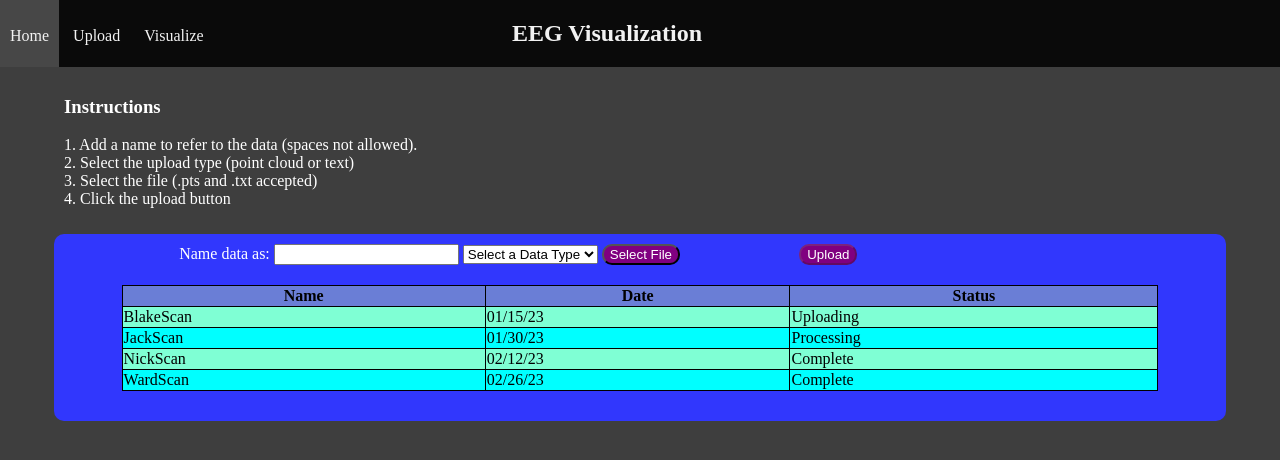
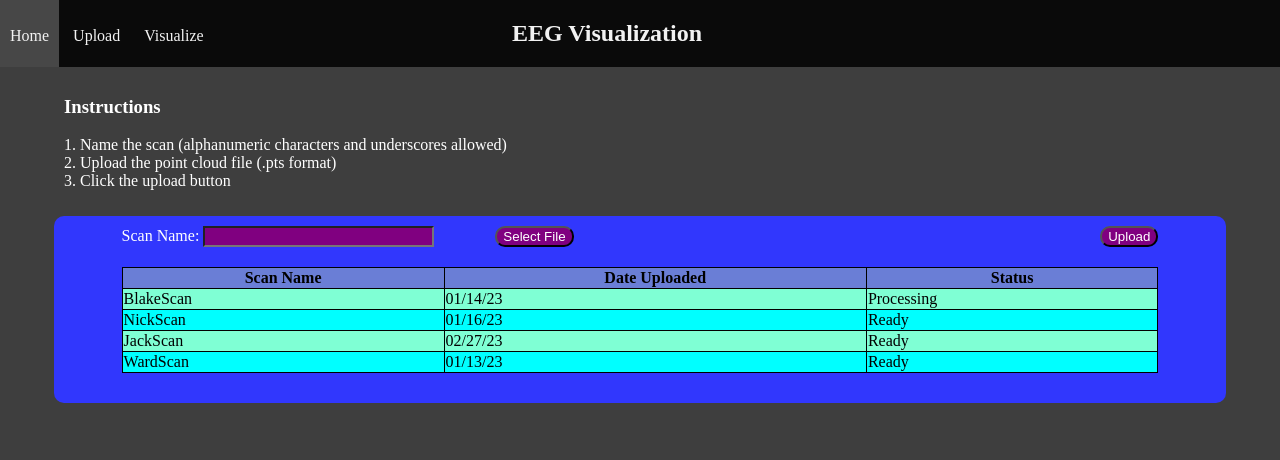
Before and after one commit to nmuscolino/CS495_EEG_Visualization, a Django app: page /upload in a window 1280 px wide. Shown: the top 460 px of the page. Run offline with Django 3.2, Linux system fonts and the light colour scheme.

Commit message:
made updates to upload page

```diff
--- a/eeg_visualization/eeg_app/static/js/upload.js
+++ b/eeg_visualization/eeg_app/static/js/upload.js
@@ -1,5 +1,8 @@
 let x, y, z, l, r, g, b;
 let chunkCounter = 0;
+let dbData;
+
+const table = document.querySelector('#data-table');
 
 const fileSelector = document.querySelector('#file-input');
 
@@ -7,7 +10,6 @@ const fileSelectButton = document.querySelector("#file-select-button");
 
 const fileNameLabel = document.querySelector("#file-name-label");
 fileNameLabel.textContent = '';
-
 
 const uploadButton = document.querySelector('#upload-button');
 uploadButton.addEventListener('click', function() {
@@ -108,3 +110,66 @@ function IncrementChunkCounter() {
         Get('process');
     }
 }
+
+//New Code
+
+const nameOfFile = document.querySelector('#name-of-file');
+nameOfFile.addEventListener('keyup', RemoveCharacters);
+nameOfFile.addEventListener('keydown', RemoveCharacters);
+
+function RemoveCharacters() {
+    const regExp = new RegExp('[^0-9a-zA-Z_]')
+    var res = nameOfFile.value.replace(regExp, '');
+    nameOfFile.value = res;
+};
+
+function CreateRow(rowData) {
+    let tr = document.createElement('tr');
+
+    for (let i = 0; i < 3; i++) {
+        let td = document.createElement('td');
+        td.appendChild(document.createTextNode(rowData[i]));
+        tr.appendChild(td);
+    }
+    return tr;
+}
+
+function CreateHeader(headerData) {
+    let tr = document.createElement('tr');
+
+    for (let i = 0; i < 3; i++) {
+        let th = document.createElement('th');
+        th.appendChild(document.createTextNode(headerData[i]));
+        tr.appendChild(th);
+    }
+    return tr;
+}
+
+function CreateTable(table, data) {
+    let headerData = ['Scan Name', 'Date Uploaded', 'Status'];
+    table.appendChild(CreateHeader(headerData));
+
+    for (let i = 0; i < Object.keys(data).length; i++) {
+        let scanName = Object.keys(data)[i];
+        let date = data[Object.keys(data)[i]][0];
+        let status = data[Object.keys(data)[i]][1];
+        let rowData = [scanName, date, status];
+        table.appendChild(CreateRow(rowData));
+    }
+}
+
+function GetRequestDbData() {
+    'use strict';
+    const getRequest = new XMLHttpRequest();
+    getRequest.open('GET', 'getdbdata', true);
+    getRequest.send();
+
+    getRequest.onreadystatechange = function() {
+        if (getRequest.readyState == 4 && getRequest.status == 200) {
+            dbData = getRequest.response;
+            CreateTable(table, JSON.parse(dbData));
+        }
+    }
+}
+
+GetRequestDbData();
--- a/eeg_visualization/eeg_app/templates/upload.html
+++ b/eeg_visualization/eeg_app/templates/upload.html
@@ -23,59 +23,38 @@
     <div id="instruction-bar">
         <h3>Instructions</h3>
         <p>
-            1. Add a name to refer to the data (spaces not allowed).<br>
-            2. Select the upload type (point cloud or text)<br>
-            3. Select the file (.pts and .txt accepted)<br>
-            4. Click the upload button
+            1. Name the scan (alphanumeric characters and underscores allowed) <br>
+            2. Upload the point cloud file (.pts format) <br>
+            3. Click the upload button
         </p>
     </div>
 
     <div class="upload-bar">
-            <span class="labels" style="padding-left: 10%;">Name data as: </span>
-            <input type="text" id="name-of-file">
+            <div style="display: inline-block; padding-left: 5%;">
+                <span class="labels" style="display: inline-block;">Scan Name: </span>
+            </div>
 
-            <select name="ftype" id="ftype-selector">
-                <option value="">Select a Data Type</option>
-                <option value="ptCloud">Point Cloud</option>
-                <option value="txt">Text File</option>
-            </select>
+            <div style="display: inline-block; width: 20%">
+                <input type="text" id="name-of-file" style="display: inline-block; background-color: purple; color: white; width: 100%">
+            </div>
 
-            <input type="file" id="file-input" style="display: none">
-            <button id="file-select-button">Select File</button>
-            <span id=file-name-label class="labels" style="padding-right: 10%"></span>
+            <input type="file" id="file-input" accept=".pts" style="display: none;">
 
-            <button id="upload-button" disabled="disabled">Upload</button>
+            <div style="display: inline-block; padding-left: 5%;">
+                <button id="file-select-button">Select File</button>
+            </div>
+
+            <div style="display: inline-block;">
+                <span id=file-name-label class="labels"></span>
+            </div>
+
+            <div style="float: right; padding-right: 5%;">
+                <button id="upload-button">Upload</button>
+            </div>
     </div>
 
-
     <div id="table-div">
-        <table>
-            <tr>
-                <th>Name</th>
-                <th>Date</th>
-                <th>Status</th>
-            </tr>
-            <tr>
-                <td>BlakeScan</td>
-                <td>01/15/23</td>
-                <td>Uploading</td>
-            </tr>
-            <tr>
-                <td>JackScan</td>
-                <td>01/30/23</td>
-                <td>Processing</td>
-            </tr>
-            <tr>
-                <td>NickScan</td>
-                <td>02/12/23</td>
-                <td>Complete</td>
-            </tr>
-            <tr>
-                <td>WardScan</td>
-                <td>02/26/23</td>
-                <td>Complete</td>
-            </tr>
-        </table>
+        <table id="data-table"></table>
     </div>
 
 
--- a/eeg_visualization/eeg_app/urls.py
+++ b/eeg_visualization/eeg_app/urls.py
@@ -9,4 +9,5 @@ urlpatterns = [
     path('colors', views.Colors, name="colors"),
     path('getvisualizationdata', views.GetVisualizationData, name='getvisualizationdata'),
     path('process', views.Process, name='process'),
+    path('getdbdata', views.GetDbData, name='getdbdata'),
 ]
--- a/eeg_visualization/eeg_app/views.py
+++ b/eeg_visualization/eeg_app/views.py
@@ -32,3 +32,13 @@ def Process(request):
     positions = process.process_data()
     positions = json.dumps(positions)
     return HttpResponse(positions)
+
+def GetDbData(request):
+    tableData = {
+        "BlakeScan": ["01/14/23", "Processing"],
+        "NickScan": ["01/16/23", "Ready"],
+        "JackScan": ["02/27/23", "Ready"],
+        "WardScan": ["01/13/23", "Ready"]
+    }
+    tableData = json.dumps(tableData)
+    return HttpResponse(tableData)
```
